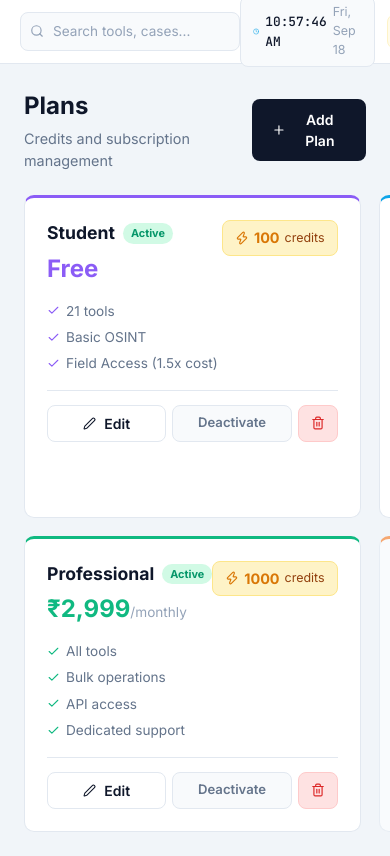
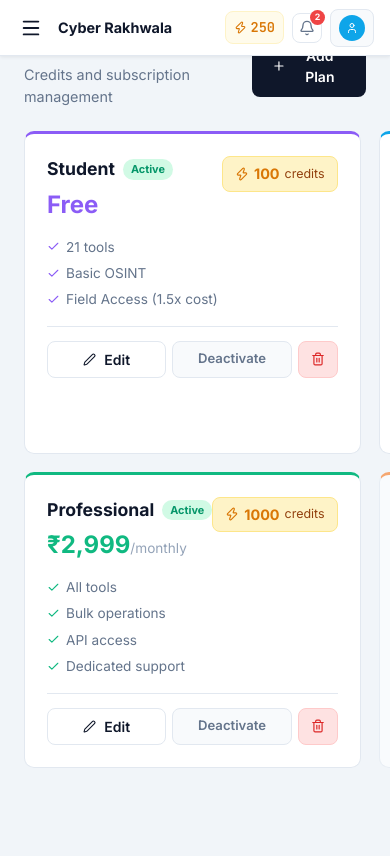
Before and after one commit to dipanshachauhan303-cmd/cyber-rakhwala-frontend, a React (Vite) app: page /admin/plans in a window 390 px wide. Built offline with nearby package versions, Linux system fonts and the light colour scheme; sample sign-in values are in the browser's storage.

Commit message:
fix topbar mobile hamburger

```diff
--- a/src/components/shared/Topbar.jsx
+++ b/src/components/shared/Topbar.jsx
@@ -1,151 +1,101 @@
 import { useState, useEffect } from 'react'
-import { Bell, Zap, Clock, User, Search, ChevronDown } from 'lucide-react'
+import { Bell, Zap, Clock, User, Search, Menu } from 'lucide-react'
 
-export default function Topbar({ user = {} }) {
+export default function Topbar({ user = {}, onMenuClick }) {
   const [time, setTime] = useState(new Date())
-  const [showUser, setShowUser] = useState(false)
+  const [isMobile, setIsMobile] = useState(false)
 
   useEffect(() => {
+    const checkMobile = () => setIsMobile(window.innerWidth <= 768)
+    checkMobile()
     const t = setInterval(() => setTime(new Date()), 1000)
-    return () => clearInterval(t)
+    window.addEventListener('resize', checkMobile)
+    return () => {
+      clearInterval(t)
+      window.removeEventListener('resize', checkMobile)
+    }
   }, [])
 
   const credits = user.credits || 250
-
   const formatTime = (d) => d.toLocaleTimeString('en-US', { hour: '2-digit', minute: '2-digit', second: '2-digit', hour12: true })
   const formatDate = (d) => d.toLocaleDateString('en-US', { weekday: 'short', month: 'short', day: 'numeric' })
 
-  const roleColor = {
-    admin: '#dc2626',
-    student: '#7c3aed',
-    'law-enforcement': '#0ea5e9',
-  }
-
   return (
     <div style={{
-      height: '64px',
+      height: isMobile ? '56px' : '64px',
       background: '#ffffff',
       borderBottom: '1px solid #e2e8f0',
       display: 'flex',
       alignItems: 'center',
       justifyContent: 'space-between',
-      padding: '0 20px',
+      padding: isMobile ? '0 16px' : '0 20px',
       flexShrink: 0,
+      position: isMobile ? 'fixed' : 'relative',
+      top: 0, left: 0, right: 0,
+      zIndex: 50,
+      boxShadow: isMobile ? '0 1px 4px rgba(0,0,0,0.08)' : 'none',
     }}>
 
-      {/* Search */}
+      {/* Left */}
+      <div style={{ display: 'flex', alignItems: 'center', gap: '12px' }}>
+        {isMobile && (
+          <button
+            onClick={onMenuClick}
+            style={{
+              background: 'none', border: 'none', cursor: 'pointer',
+              color: '#0f172a', padding: '4px', display: 'flex',
+              alignItems: 'center', justifyContent: 'center',
+            }}
+          >
+            <Menu size={22} />
+          </button>
+        )}
+        {isMobile ? (
+          <span style={{ fontWeight: 700, fontSize: '0.9rem', color: '#0f172a' }}>Cyber Rakhwala</span>
+        ) : (
           <div style={{ position: 'relative' }}>
             <Search size={14} color="#94a3b8" style={{ position: 'absolute', left: '10px', top: '50%', transform: 'translateY(-50%)' }} />
-        <input
-          type="text"
-          placeholder="Search tools, cases..."
-          className="cr-input"
-          style={{ paddingLeft: '32px', width: '220px', padding: '8px 12px 8px 32px', fontSize: '0.85rem' }}
-        />
+            <input type="text" placeholder="Search tools, cases..." className="cr-input" style={{ paddingLeft: '32px', width: '220px', fontSize: '0.85rem' }} />
+          </div>
+        )}
       </div>
 
-      {/* Right side */}
-      <div style={{ display: 'flex', alignItems: 'center', gap: '12px' }}>
+      {/* Right */}
+      <div style={{ display: 'flex', alignItems: 'center', gap: isMobile ? '8px' : '12px' }}>
 
-        {/* Clock */}
-        <div style={{
-          display: 'flex',
-          alignItems: 'center',
-          gap: '6px',
-          border: '1px solid #e2e8f0',
-          borderRadius: '8px',
-          padding: '6px 12px',
-          background: '#f8fafc',
-        }}>
+        {/* Clock - desktop only */}
+        {!isMobile && (
+          <div style={{ display: 'flex', alignItems: 'center', gap: '6px', border: '1px solid #e2e8f0', borderRadius: '8px', padding: '6px 12px', background: '#f8fafc' }}>
             <Clock size={13} color="#0ea5e9" />
-          <span style={{ fontFamily: 'JetBrains Mono, monospace', fontSize: '0.8rem', color: '#0f172a', fontWeight: 500 }}>
-            {formatTime(time)}
-          </span>
+            <span style={{ fontFamily: 'JetBrains Mono, monospace', fontSize: '0.8rem', color: '#0f172a', fontWeight: 500 }}>{formatTime(time)}</span>
             <span style={{ color: '#94a3b8', fontSize: '0.78rem' }}>{formatDate(time)}</span>
           </div>
+        )}
 
         {/* Credits */}
-        <div style={{
-          display: 'flex',
-          alignItems: 'center',
-          gap: '5px',
-          border: '1px solid #fef3c7',
-          borderRadius: '8px',
-          padding: '6px 12px',
-          background: '#fffbeb',
-        }}>
+        <div style={{ display: 'flex', alignItems: 'center', gap: '4px', border: '1px solid #fef3c7', borderRadius: '8px', padding: isMobile ? '5px 8px' : '6px 12px', background: '#fffbeb' }}>
           <Zap size={13} color="#d97706" />
-          <span style={{ fontWeight: 700, fontSize: '0.85rem', color: '#d97706', fontFamily: 'JetBrains Mono, monospace' }}>
-            {credits}
-          </span>
-          <span style={{ color: '#92400e', fontSize: '0.78rem' }}>credits</span>
+          <span style={{ fontWeight: 700, fontSize: '0.85rem', color: '#d97706', fontFamily: 'JetBrains Mono, monospace' }}>{credits}</span>
+          {!isMobile && <span style={{ color: '#92400e', fontSize: '0.78rem' }}>credits</span>}
         </div>
 
-        {/* Notifications */}
-        <button style={{
-          position: 'relative',
-          background: 'none',
-          border: '1px solid #e2e8f0',
-          borderRadius: '8px',
-          padding: '7px',
-          cursor: 'pointer',
-          display: 'flex',
-          alignItems: 'center',
-          justifyContent: 'center',
-        }}>
-          <Bell size={17} color="#64748b" />
-          <span style={{
-            position: 'absolute',
-            top: '-4px',
-            right: '-4px',
-            width: '16px',
-            height: '16px',
-            background: '#ef4444',
-            borderRadius: '50%',
-            fontSize: '0.6rem',
-            color: '#fff',
-            display: 'flex',
-            alignItems: 'center',
-            justifyContent: 'center',
-            fontWeight: 700,
-          }}>2</span>
+        {/* Bell */}
+        <button style={{ position: 'relative', background: 'none', border: '1px solid #e2e8f0', borderRadius: '8px', padding: '6px', cursor: 'pointer', display: 'flex', alignItems: 'center', justifyContent: 'center' }}>
+          <Bell size={isMobile ? 16 : 17} color="#64748b" />
+          <span style={{ position: 'absolute', top: '-4px', right: '-4px', width: '15px', height: '15px', background: '#ef4444', borderRadius: '50%', fontSize: '0.55rem', color: '#fff', display: 'flex', alignItems: 'center', justifyContent: 'center', fontWeight: 700 }}>2</span>
         </button>
 
         {/* User */}
-        <div
-          onClick={() => setShowUser(!showUser)}
-          style={{
-            display: 'flex',
-            alignItems: 'center',
-            gap: '8px',
-            border: '1px solid #e2e8f0',
-            borderRadius: '8px',
-            padding: '6px 12px',
-            cursor: 'pointer',
-            background: '#f8fafc',
-            position: 'relative',
-          }}
-        >
-          <div style={{
-            width: '28px',
-            height: '28px',
-            borderRadius: '50%',
-            background: roleColor[user.role] || '#0ea5e9',
-            display: 'flex',
-            alignItems: 'center',
-            justifyContent: 'center',
-          }}>
-            <User size={14} color="#ffffff" />
+        <div style={{ display: 'flex', alignItems: 'center', gap: '8px', border: '1px solid #e2e8f0', borderRadius: '8px', padding: isMobile ? '5px 8px' : '6px 12px', background: '#f8fafc', cursor: 'pointer' }}>
+          <div style={{ width: isMobile ? '26px' : '28px', height: isMobile ? '26px' : '28px', borderRadius: '50%', background: '#0ea5e9', display: 'flex', alignItems: 'center', justifyContent: 'center' }}>
+            <User size={isMobile ? 12 : 14} color="#ffffff" />
           </div>
+          {!isMobile && (
             <div>
-            <p style={{ fontSize: '0.82rem', fontWeight: 600, color: '#0f172a', lineHeight: 1.2 }}>
-              {user.name || 'Officer'}
-            </p>
-            <p style={{ fontSize: '0.68rem', color: '#64748b', fontFamily: 'JetBrains Mono, monospace', textTransform: 'uppercase' }}>
-              {user.role || 'law-enforcement'}
-            </p>
+              <p style={{ fontSize: '0.82rem', fontWeight: 600, color: '#0f172a', lineHeight: 1.2 }}>{user.name || 'Officer'}</p>
+              <p style={{ fontSize: '0.68rem', color: '#64748b', textTransform: 'uppercase' }}>{user.role || 'law-enforcement'}</p>
             </div>
-          <ChevronDown size={13} color="#94a3b8" />
+          )}
         </div>
       </div>
     </div>
```
Lines whose indentation alone changed are shown as unchanged.
